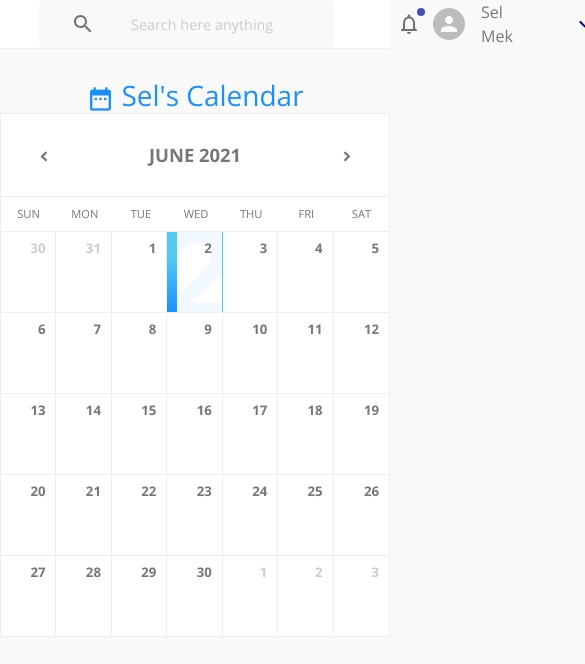
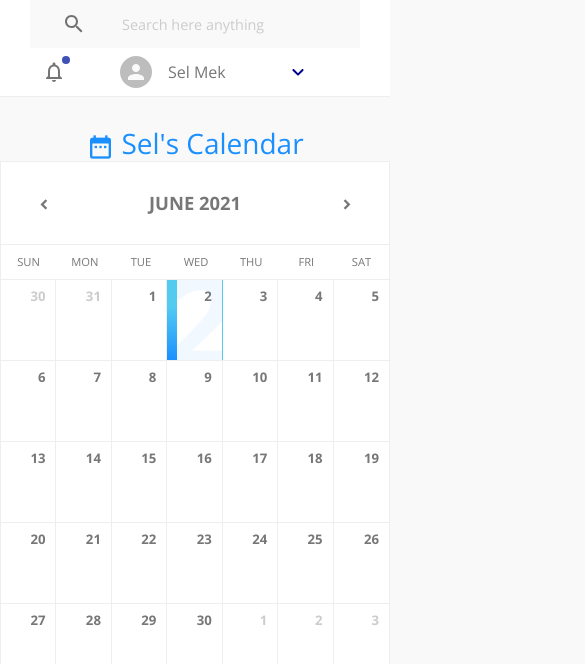
Before and after one commit to khomohzie/calendar, a React (Create React App) app: page / in a window 390 px wide. Shown: the top 664 px of the page, 585 px wide, since content can reach past the window. Built offline with nearby package versions, Linux system fonts and the light colour scheme.

Commit message:
Made Header and Search responsive

```diff
--- a/src/components/Header/Header.jsx
+++ b/src/components/Header/Header.jsx
@@ -1,49 +1,26 @@
 import React from 'react'
-import styled from 'styled-components/macro'
 import Notification from './Notification'
 import Profile from './Profile'
 import Search from './Search'
 
 const Header = () => {
     return (
-        <Container>
-            <SearchContainer>
-                <Search />
-            </SearchContainer>
+        <div className="container">
+            <div className="row justify-content-between">
+                <div className="col-12 col-md-7">
+                    <Search />
+                </div>
 
-            <NotificationContainer>
-                <Notification />
-            </NotificationContainer>
+                <div className="col-2 col-md-2">
+                    <Notification />
+                </div>
 
-            <ProfileContainer>
-                <Profile />
-            </ProfileContainer>
-        </Container>
+                <div className="col-9 col-md-3">
+                    <Profile />
+                </div>
+            </div>
+        </div>
     )
 }
 
 export default Header
-
-const Container = styled.div`
-    display: flex;
-    max-width: 90%;
-    align-items: center;
-    margin: 0 10%;
-`;
-
-const SearchContainer = styled.div`
-    flex: 3;
-`;
-
-const NotificationContainer = styled.div`
-    flex: 1;
-
-    &&&{
-        margin-left: 50px;
-    }
-`;
-
-const ProfileContainer = styled.div`
-    flex: 1;
-    justify-content: left;
-`;
--- a/src/components/Header/Search.jsx
+++ b/src/components/Header/Search.jsx
@@ -24,6 +24,10 @@ const SearchBar = styled.div`
     background: var(--bg-color);
     padding-left: 20px;
     border-radius: 2px;
+
+    @media (max-width: 340px) {
+        padding-left: 0;
+    }
 `;
 
 const SearchInput = styled.input`
@@ -43,6 +47,10 @@ const SearchInput = styled.input`
         color: #ccc;
         font-size: 0.9rem;
     }
+
+    @media (max-width: 340px) {
+        padding-left: 0;
+    }
 `;
 
 // const SearchIcon = styled.img`
```
